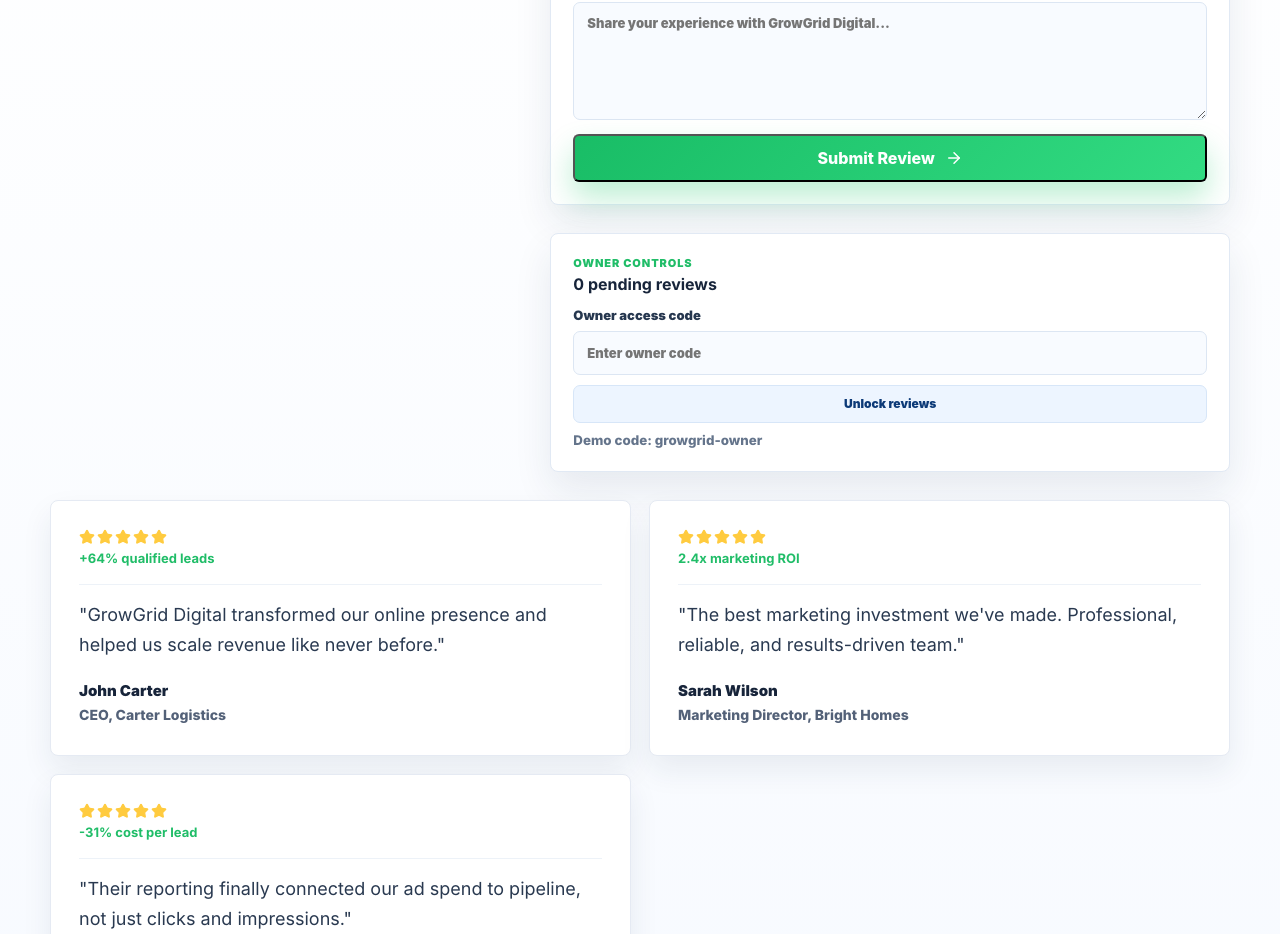
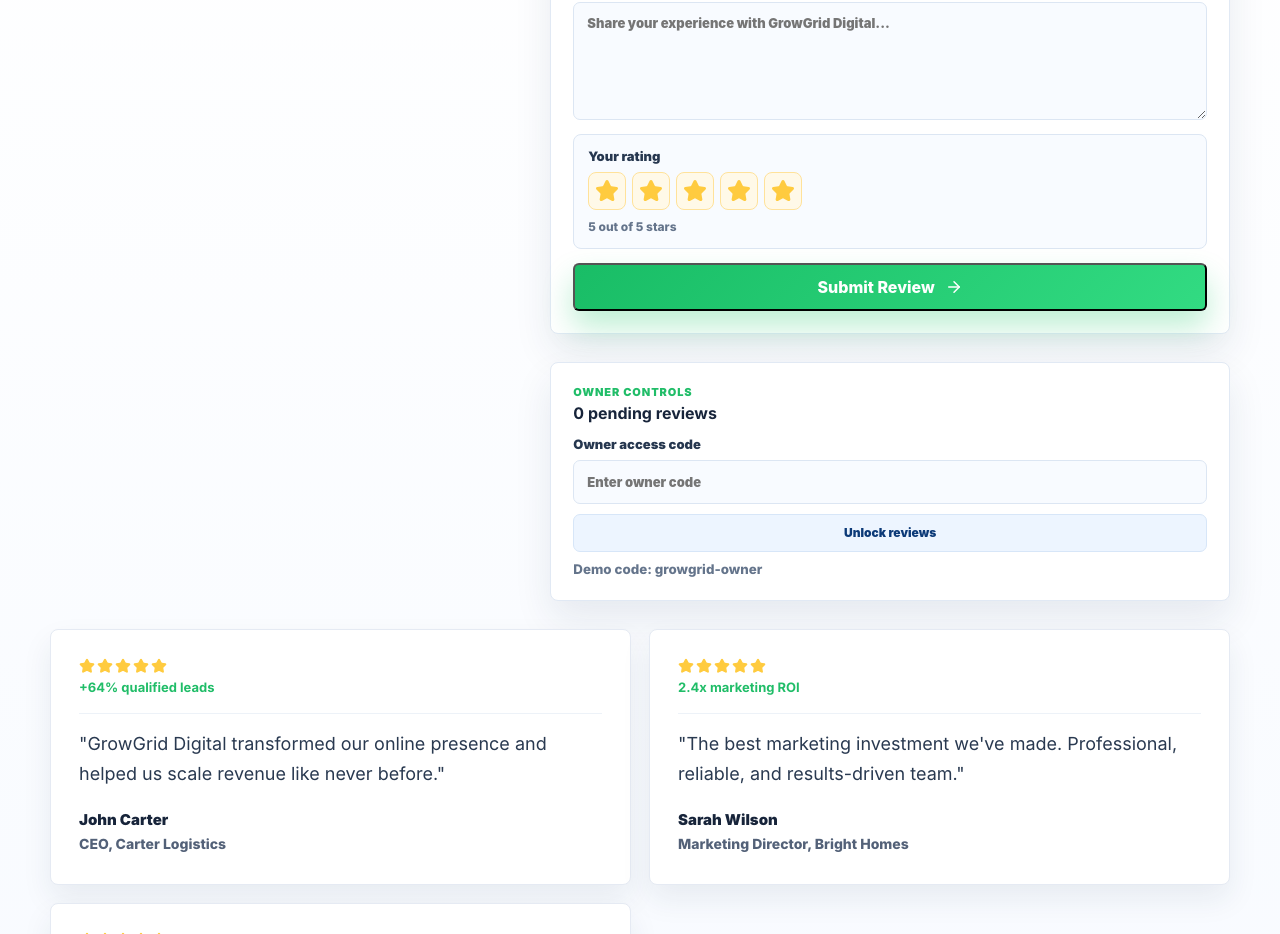
Before and after one commit to HassanBinWaqar/growgrid-digital, a React (Vite) app: page / in a window 1280 px wide. Shown: the part 6600-7534 px from the top of the page. Built offline with nearby package versions, Linux system fonts and the light colour scheme.

Commit message:
Add selectable review ratings

```diff
--- a/src/main.tsx
+++ b/src/main.tsx
@@ -50,6 +50,7 @@
   email: string;
   role: string;
   result: string;
+  rating: number;
   status: "pending" | "approved" | "rejected";
   createdAt: string;
 };
@@ -419,6 +420,7 @@
     email: "john@carterlogistics.com",
     role: "CEO, Carter Logistics",
     result: "+64% qualified leads",
+    rating: 5,
     status: "approved",
     createdAt: "2026-06-20T10:00:00.000Z",
   },
@@ -429,6 +431,7 @@
     email: "sarah@brighthomes.com",
     role: "Marketing Director, Bright Homes",
     result: "2.4x marketing ROI",
+    rating: 5,
     status: "approved",
     createdAt: "2026-06-21T10:00:00.000Z",
   },
@@ -439,6 +442,7 @@
     email: "mia@northlinestudio.com",
     role: "Founder, Northline Studio",
     result: "-31% cost per lead",
+    rating: 5,
     status: "approved",
     createdAt: "2026-06-22T10:00:00.000Z",
   },
@@ -476,6 +480,7 @@
     email: "",
     role: "",
     quote: "",
+    rating: 5,
   });
 
   useEffect(() => {
@@ -486,7 +491,20 @@
     }
 
     try {
-      setReviews(JSON.parse(savedReviews) as Review[]);
+      const parsedReviews = JSON.parse(savedReviews) as Partial<Review>[];
+      setReviews(
+        parsedReviews.map((review) => ({
+          id: review.id ?? Date.now(),
+          name: review.name ?? "Client",
+          email: review.email ?? "",
+          role: review.role ?? "Client",
+          quote: review.quote ?? "",
+          result: review.result ?? "Verified client review",
+          rating: review.rating ?? 5,
+          status: review.status ?? "pending",
+          createdAt: review.createdAt ?? new Date().toISOString(),
+        })),
+      );
     } catch {
       window.localStorage.removeItem(reviewStorageKey);
     }
@@ -595,12 +613,13 @@
       role,
       quote,
       result: "Awaiting approval",
+      rating: reviewForm.rating,
       status: "pending",
       createdAt: new Date().toISOString(),
     };
 
     setReviews((currentReviews) => [nextReview, ...currentReviews]);
-    setReviewForm({ name: "", email: "", role: "", quote: "" });
+    setReviewForm({ name: "", email: "", role: "", quote: "", rating: 5 });
     setIsReviewPopupOpen(true);
   };
 
@@ -1013,6 +1032,25 @@
               onChange={(event) => setReviewForm((form) => ({ ...form, quote: event.target.value }))}
             />
           </label>
+          <div className="ratingField reviewFull">
+            <span>Your rating</span>
+            <div className="ratingButtons" role="radiogroup" aria-label="Choose review rating">
+              {[1, 2, 3, 4, 5].map((rating) => (
+                <button
+                  key={rating}
+                  type="button"
+                  className={rating <= reviewForm.rating ? "isSelected" : ""}
+                  role="radio"
+                  aria-checked={rating === reviewForm.rating}
+                  aria-label={`${rating} star${rating === 1 ? "" : "s"}`}
+                  onClick={() => setReviewForm((form) => ({ ...form, rating }))}
+                >
+                  <Star size={24} fill="currentColor" />
+                </button>
+              ))}
+            </div>
+            <small>{reviewForm.rating} out of 5 stars</small>
+          </div>
           <button className="primaryBtn reviewFull" type="submit">
             Submit Review <ArrowRight size={18} />
           </button>
@@ -1037,6 +1075,11 @@
                     <span>{review.status}</span>
                     <strong>{review.name}</strong>
                     <small>{review.role}</small>
+                    <div className="ownerRating" aria-label={`${review.rating} out of 5 stars`}>
+                      {Array.from({ length: 5 }).map((_, index) => (
+                        <Star key={index} size={14} fill="currentColor" className={index < review.rating ? "isFilled" : ""} />
+                      ))}
+                    </div>
                     <p>{review.quote}</p>
                   </div>
                   <div className="ownerActions">
@@ -1079,7 +1122,7 @@
                 <div>
                   <div className="stars">
                     {Array.from({ length: 5 }).map((_, index) => (
-                      <Star key={index} size={16} fill="currentColor" />
+                      <Star key={index} size={16} fill="currentColor" className={index < testimonial.rating ? "isFilled" : ""} />
                     ))}
                   </div>
                   <strong>{testimonial.result}</strong>
--- a/src/styles.css
+++ b/src/styles.css
@@ -1976,6 +1976,59 @@
   resize: vertical;
 }
 
+.ratingField {
+  display: grid;
+  gap: 8px;
+  padding: 14px;
+  background: #f8fbff;
+  border: 1px solid #dce6f3;
+  border-radius: 8px;
+}
+
+.ratingField > span {
+  color: #26374f;
+  font-size: 13px;
+  font-weight: 900;
+}
+
+.ratingButtons {
+  display: flex;
+  align-items: center;
+  gap: 6px;
+}
+
+.ratingButtons button {
+  display: grid;
+  place-items: center;
+  width: 38px;
+  height: 38px;
+  padding: 0;
+  color: #c7d2e3;
+  background: #fff;
+  border: 1px solid #dce6f3;
+  border-radius: 8px;
+  cursor: pointer;
+  transition:
+    background 0.18s ease,
+    border-color 0.18s ease,
+    color 0.18s ease,
+    transform 0.18s ease;
+}
+
+.ratingButtons button:hover,
+.ratingButtons button.isSelected {
+  color: #ffcb3f;
+  background: #fff9e8;
+  border-color: #ffe29a;
+  transform: translateY(-1px);
+}
+
+.ratingField small {
+  color: #64748b;
+  font-size: 12px;
+  font-weight: 850;
+}
+
 .reviewFull,
 .reviewList {
   grid-column: 1 / -1;
@@ -2095,6 +2148,18 @@
 .ownerReviewItem p {
   margin: 8px 0 0;
   line-height: 1.6;
+}
+
+.ownerRating {
+  display: flex;
+  gap: 2px;
+  margin-top: 8px;
+  color: #c7d2e3;
+}
+
+.ownerRating .isFilled,
+.stars .isFilled {
+  color: #ffcb3f;
 }
 
 .ownerActions {
```
